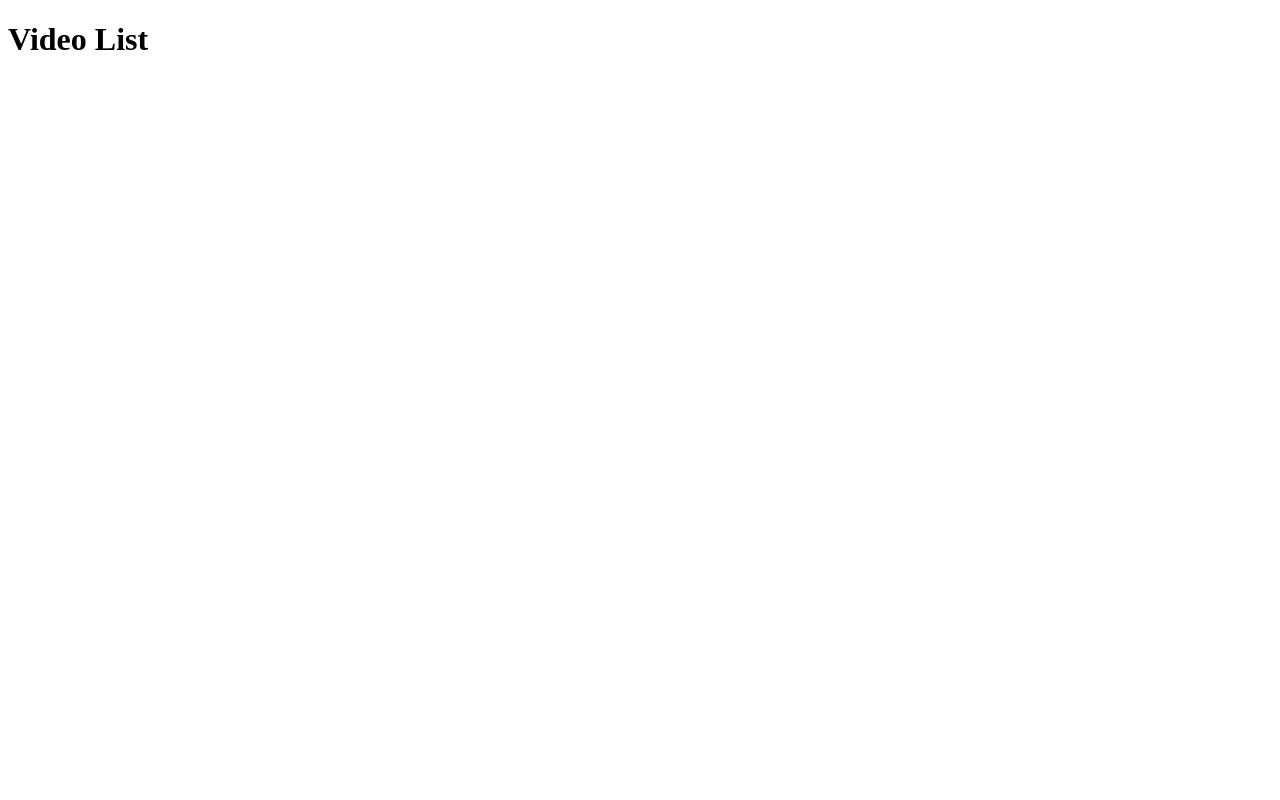
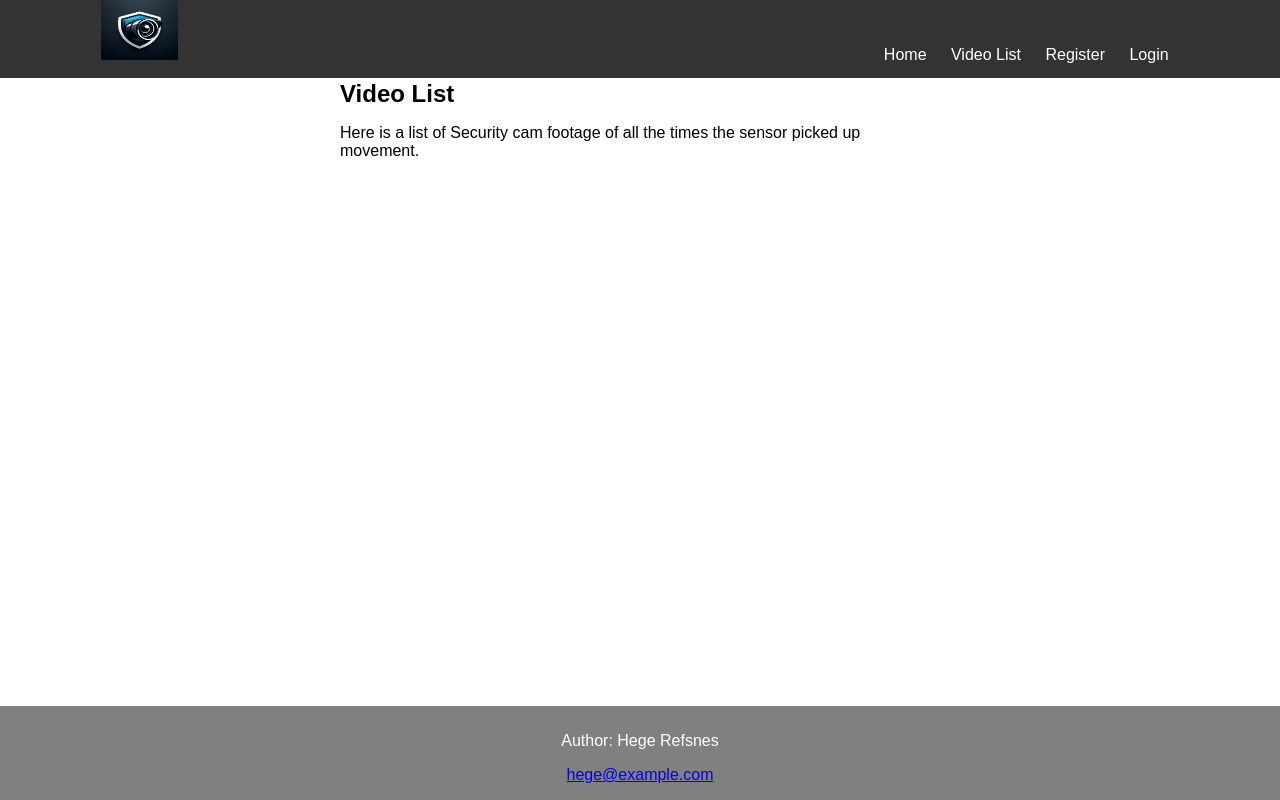
Before and after one commit to Futurespast/SecurityCamera, a Flask app: page /video_list in a window 1280 px wide. Before the commit the page is almost empty. Run offline with Flask 3, Linux system fonts and the light colour scheme.

Commit message:
added styling to video list page

```diff
--- a/Templates/video_list.html
+++ b/Templates/video_list.html
@@ -1,10 +1,131 @@
 <!DOCTYPE html>
-<html>
+<html lang="en">
 <head>
-    <title>Video List</title>
+    <meta charset="UTF-8">
+    <meta http-equiv="X-UA-Compatible" content="IE=edge">
+    <meta name="viewport" content="width=device-width, initial-scale=1.0">
+    <style>
+        body {
+            margin: 0;
+            font-family: Arial, sans-serif;
+            display: flex;
+            flex-direction: column;
+            min-height: 100vh;
+        }
+
+        ul {
+            list-style-type: none;
+            margin: 0;
+            padding: 0;
+            overflow: hidden;
+            background-color: #333;
+            width: 100%;
+            text-align: center;
+            position: fixed;
+            top: 0;
+            z-index: 1000;
+        }
+
+        li {
+            display: inline-block;
+        }
+
+        li a {
+            display: block;
+            color: white;
+            text-align: center;
+            padding: 14px 10px;
+            text-decoration: none;
+        }
+
+        li a:hover {
+            background-color: #111;
+        }
+
+        .navbar-logo {
+            padding: 0;
+            width: 60%;
+            overflow: auto;
+        }
+
+        .navbar-logo img {
+            max-height: 60px;
+            width: 50px;
+            width: 10%
+        }
+
+        .content {
+            padding: 60px 10px 10px; /* Adjusted padding */
+            text-align: center;
+            flex: 1;
+        }
+
+        section {
+            max-width: 600px;
+            margin: 0 auto;
+            text-align: left;
+        }
+
+        section h1 {
+            margin-bottom: 10px;
+        }
+
+        section p {
+            font-size: 16px;
+        }
+
+        .flash-message {
+            color: red;
+        }
+
+        footer {
+            text-align: center;
+            padding-top: 10px;
+            background-color: gray;
+            color: white;
+            width: 100%;
+            position: fixed;
+            bottom: 0;
+        }
+
+        .watch-videos-btn {
+            margin-top: 20px;
+            background-color: #4CAF50;
+            color: white;
+            padding: 10px 20px;
+            font-size: 16px;
+            cursor: pointer;
+            border: none;
+            border-radius: 5px;
+            text-decoration: none;
+        }
+    </style>
 </head>
 <body>
-    <h1>Video List</h1>
-    <!-- Video list will be displayed here -->
+    <ul>
+        <li class="navbar-logo"><img src="{{ url_for('static', filename='CamSheildPro.jpg') }}" alt="CamShieldProImage" align="left"></li>
+        <li><a href="/">Home</a></li>
+        <li><a href="/video_list">Video List</a></li>
+        <li><a href="/register">Register</a></li>
+        <li><a href="/login">Login</a></li>
+    </ul>
+
+    <div class="content">
+        <section>
+            <h1>Video List </h1>
+            <p>Here is a list of Security cam footage of all the times the sensor picked up movement.</p>
+
+            {% for message in get_flashed_messages() %}
+                <div class="flash-message">{{ message }}</div>
+            {% endfor %}
+        </section>
+
+
+    </div>
+
+    <footer>
+        <p>Author: Hege Refsnes</p>
+        <p><a href="mailto:hege@example.com">hege@example.com</a></p>
+    </footer>
 </body>
 </html>
```
Also changed, not shown: securityDatabase.db, 1 other file.
